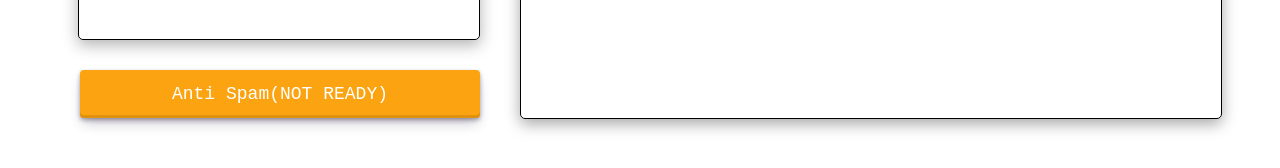
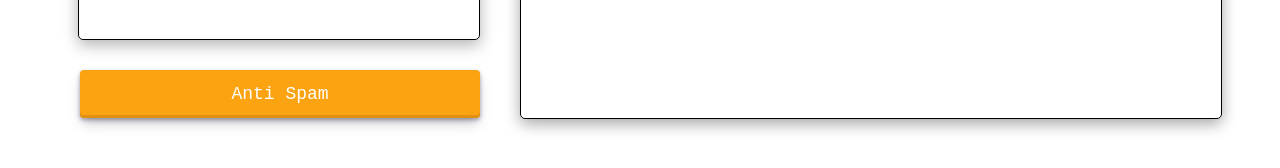
Before and after one commit to INRGI/CopyMaker, a React (Vite) app: page / in a window 1280 px wide. Shown: the part 313-481 px from the top of the page. Built offline with nearby package versions, Linux system fonts and the light colour scheme.

Commit message:
Approve Anti Spam

```diff
--- a/src/components/MakeUniqueModa/MakeUniqueModal.jsx
+++ b/src/components/MakeUniqueModa/MakeUniqueModal.jsx
@@ -42,7 +42,8 @@ const MakeUniqueModal = ({ isOpen, onClose }) =>{
             onRequestClose={handleClose}
             contentLabel="Edit Confirmation Modal"
         >
-            <TitleContainer><Title>Anti Spam v1.0</Title>
+            <TitleContainer>
+                <Title>Anti Spam v1.0</Title>
                 <BtnBack type="button" onClick={onClose}><IoMdClose size={26}/></BtnBack>
 
             </TitleContainer>
--- a/src/components/MakeUniqueModa/MakeUniqueModal.styled.jsx
+++ b/src/components/MakeUniqueModa/MakeUniqueModal.styled.jsx
@@ -116,6 +116,7 @@ export const ResultContainer = styled.div`
     justify-content: center;
     align-items: center;
     gap: 15px;
+    max-width: 300px;
 `;
 
 
--- a/src/pages/Home/Home.jsx
+++ b/src/pages/Home/Home.jsx
@@ -23,7 +23,7 @@ const Home = () => {
             </Helmet>
             <LeftContainer>
                 <DomainForm />
-                <MakeUniqueButton onClick={() => setModalIsOpen(true)}>Anti Spam(NOT READY)</MakeUniqueButton>
+                <MakeUniqueButton onClick={() => setModalIsOpen(true)}>Anti Spam</MakeUniqueButton>
             </LeftContainer>
             <DomainsContainer>
                 {domains.length > 0 ? (
```
